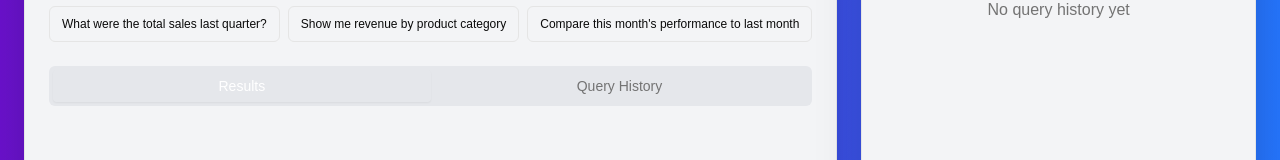
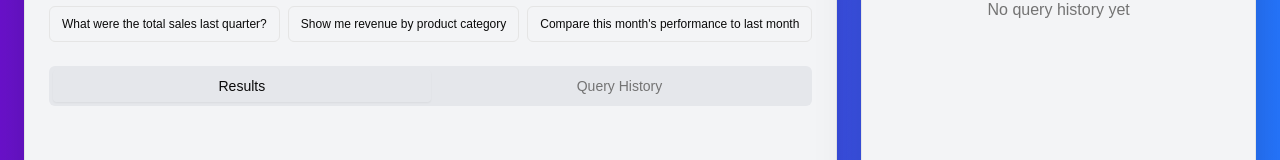
Before and after one commit to DevVaish/QueryDashboard, a Next.js app: page / in a window 1280 px wide. Shown: the part 215-375 px from the top of the page. Built offline with nearby package versions, Linux system fonts and the light colour scheme.

Commit message:
Update globals.css

```diff
--- a/app/globals.css
+++ b/app/globals.css
@@ -15,7 +15,7 @@ body {
 @layer base {
   :root {
     --background: linear-gradient(to right, #6a11cb, #2575fc);
-    --foreground: 0 0% 100%;
+    --foreground: 0 0% 3.9%;
     --card: 0 0% 100%;
     --card-foreground: 0 0% 3.9%;
     --popover: 0 0% 100%;
```
